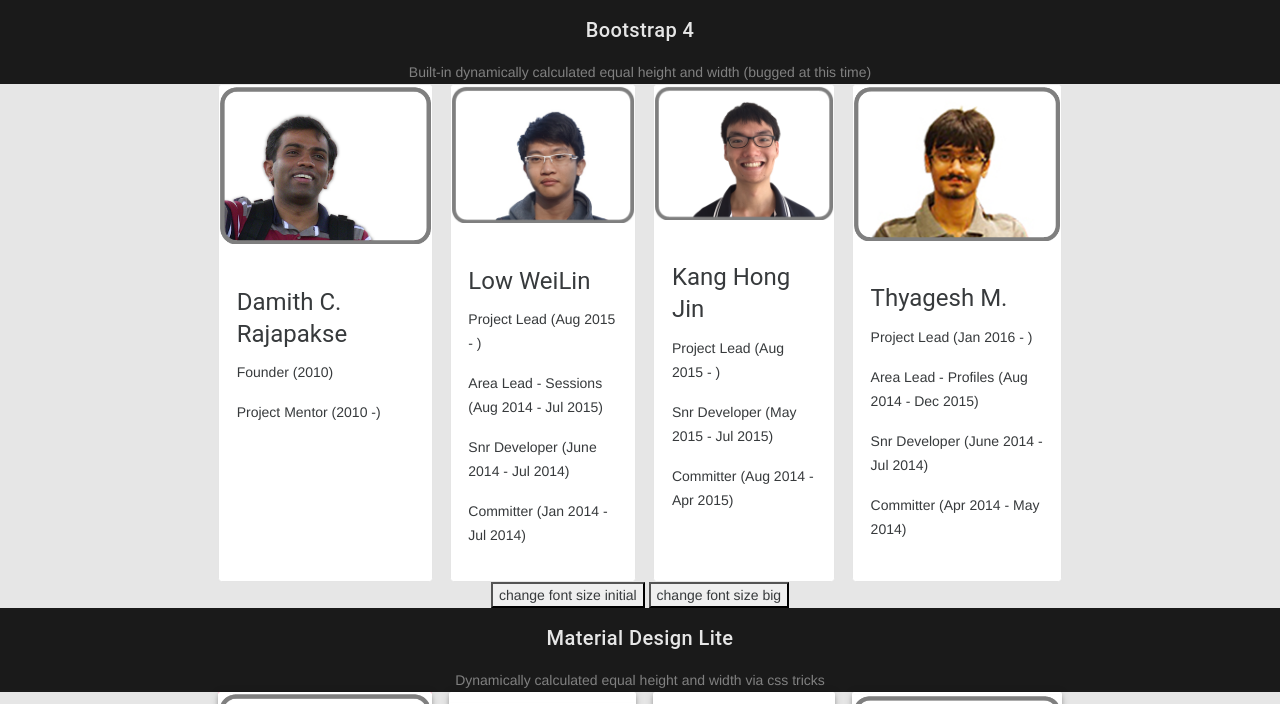
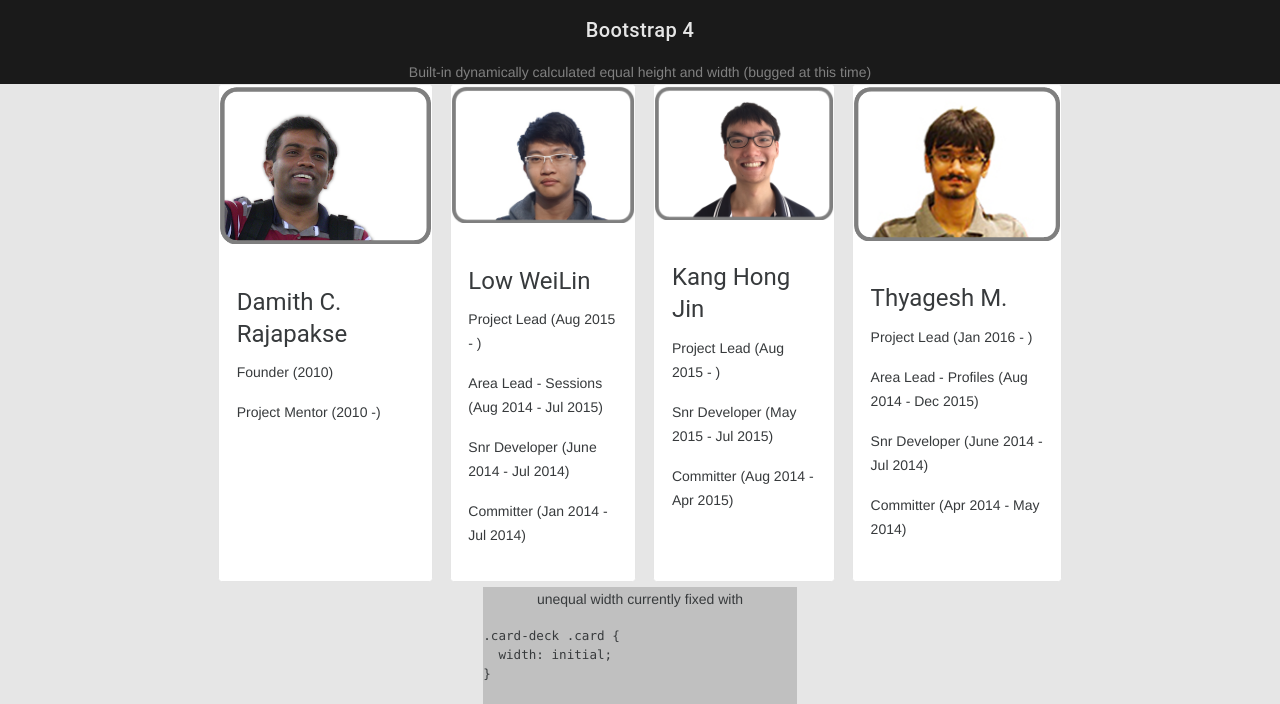
Before and after one commit to paradite/d3card, a plain HTML site: page index.html in a window 1280 px wide. Shown: the part 96-800 px from the top of the page. Drawn offline with Linux system fonts and the light colour scheme.

Commit message:
updated bootstrap fix

```diff
--- a/index.html
+++ b/index.html
@@ -1,5 +1,6 @@
 <!DOCTYPE html>
 <html>
+
 <head>
   <title>Dynamically loaded cards using d3.js</title>
   <link rel="stylesheet" type="text/css" href="css/vendor/bootstrap.min.css">
@@ -12,6 +13,7 @@
   <link rel="stylesheet" href="https://fonts.googleapis.com/icon?family=Material+Icons">
   <link rel="stylesheet" href="css/styles.css">
 </head>
+
 <body>
   <h2 class="site-title">Dynamically loaded cards using d3.js</h2>
   <div class="container-fluid title">
@@ -20,9 +22,17 @@
   </div>
   <div class="container-fluid section">
     <div class="main-container-bootstrap"></div>
-  <div style="text-align: center;">
+    <div style="">
+      <div style="margin: 5px auto; width: 25%; background-color: silver; text-align: center;">
+        <p>unequal width currently fixed with</p>
+        <pre style="text-align: left;">
+.card-deck .card {
+  width: initial;
+}
+                </pre>
         <button id="change-font-init" style="margin: 0 auto;">change font size initial</button>
         <button id="change-font-big" style="margin: 0 auto;">change font size big</button>
+      </div>
     </div>
   </div>
   <div class="container-fluid title">
@@ -34,4 +44,5 @@
   </div>
   </div>
 </body>
+
 </html>
```
Lines whose indentation alone changed are shown as unchanged.
